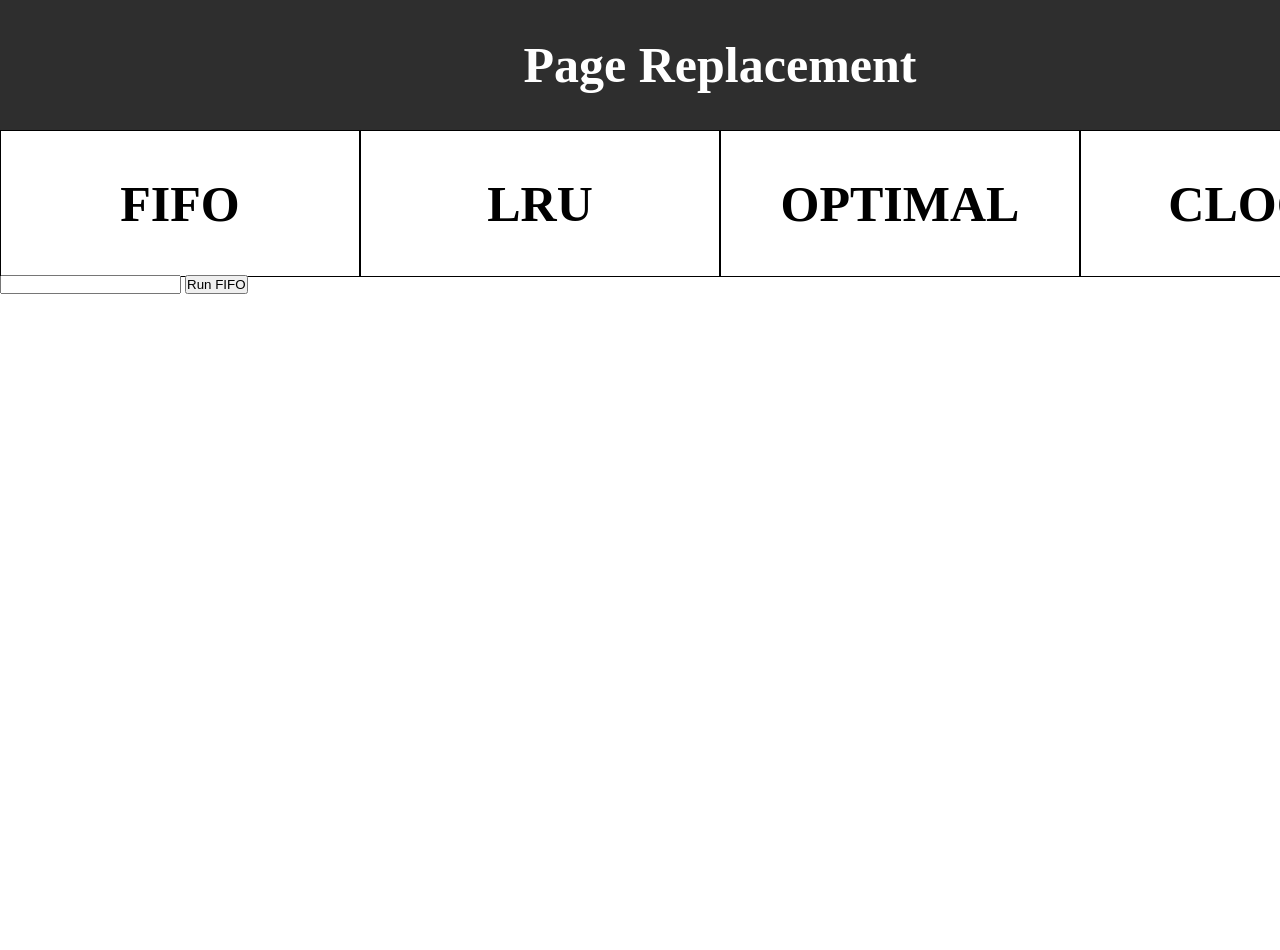
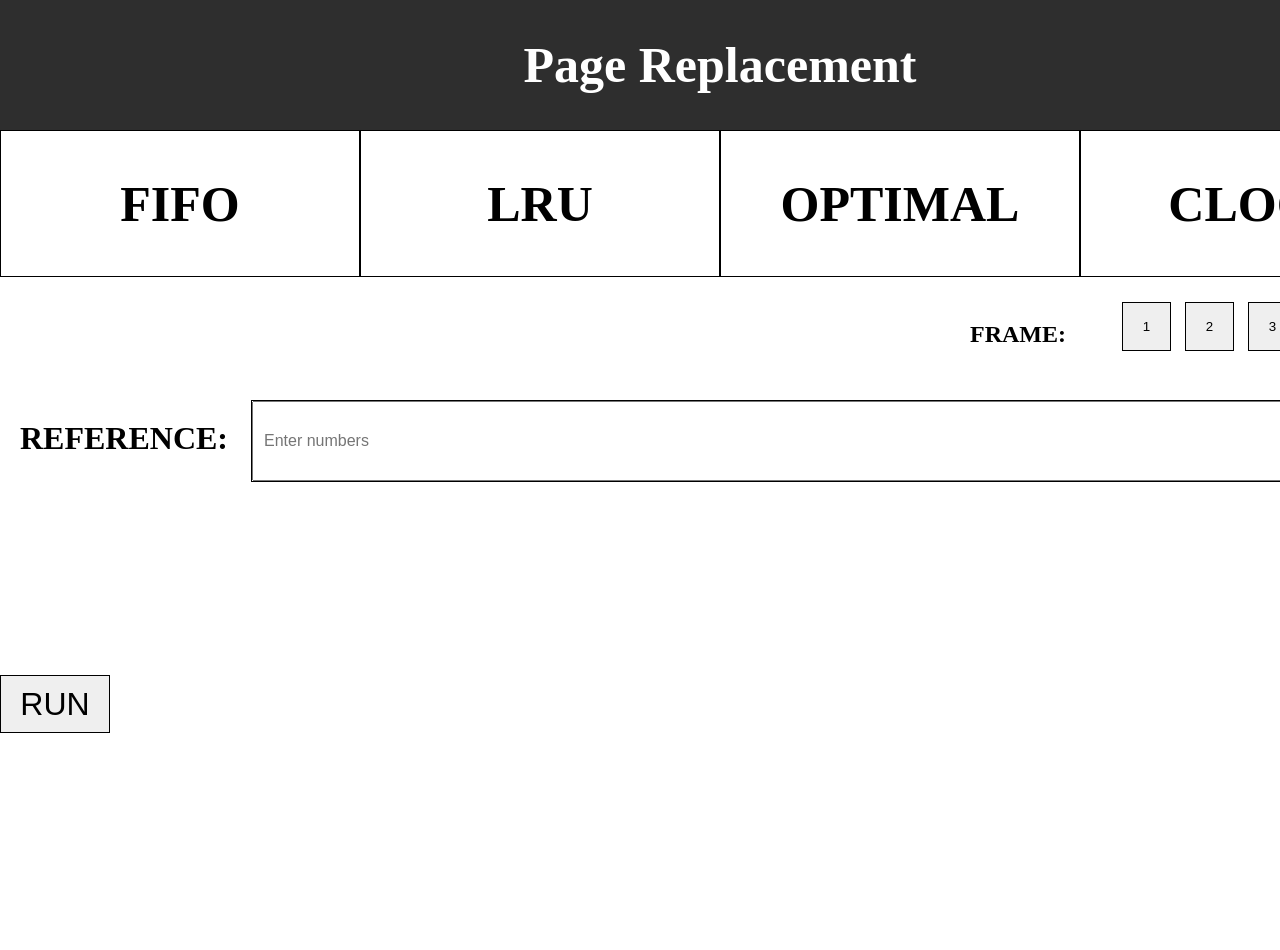
Before and after one commit to ZzVAZYzZ/page_replacement, a website: page index.html in a window 1280 px wide. Shown: the top 950 px of the page. Before the commit the page ends 800 px from the top, so only its background shows below. Drawn offline with Linux system fonts and the light colour scheme.

Commit message:
update client

```diff
--- a/index.html
+++ b/index.html
@@ -1,11 +1,13 @@
 <!DOCTYPE html>
 <html lang="en">
+
 <head>
     <meta charset="UTF-8">
     <meta name="viewport" content="width=device-width, initial-scale=1.0">
-    <title>Document</title>
+    <title>Calculate Page Replacement♥♥</title>
     <link rel="stylesheet" href="./scss/index.css">
 </head>
+
 <body>
     <div>
         <!-- navbar -->
@@ -13,9 +15,9 @@
             <!-- nav 1 -->
             <div class="nav-1">
                 <!-- title -->
-                 <div>
+                <div>
                     <h1>Page Replacement</h1>
-                 </div>
+                </div>
             </div>
             <!-- nav 2 -->
             <div class="nav-2">
@@ -34,38 +36,42 @@
             </div>
         </nav>
         <!-- input zone -->
+        <!-- result zone -->
+        <div>
+            <nav>
+                <div class="frame">
+                    <div class="frame-header">
+                        <h1>FRAME:</h1>
+                    </div>
+                    <div class="buttons">
+                        <div><button>1</button></div>
+                        <div><button>2</button></div>
+                        <div><button>3</button></div>
+                        <div><button>4</button></div>
+                        <div><button>5</button></div>
+                    </div>
+                </div>
+            </nav>
+            <div>
+                <nav>
+                    <div class="re">
+                        <div class="reference">
+                            <h1>REFERENCE:</h1>
+                        </div>
+                        <div class="number-box">
+                            <input type="text" class="number-input" placeholder="Enter numbers">
+                        </div>
+                    </div>
+                </nav>
+            </div>
+        </div>
 
-        <!-- result zone -->
+        <div class="run">
+            <nav><button>RUN</button></nav>
 
+        </div>
 
     </div>
+</body>
 
-
-
-
-
-
-
-
-
-
-
-
-
-
-
-
-
-
-
-
-
-
-
-
-    <input type="text" id="referenceDetail">
-    <button onclick="runCLOCK()">Run FIFO</button>
-    <div id="result"></div>
-    <script type="module" src="./index.js"></script>
-</body>
 </html>
--- a/scss/index.scss
+++ b/scss/index.scss
@@ -1,49 +1,145 @@
-*{
+* {
     margin: 0;
     padding: 0;
     text-decoration: none;
     list-style: none;
 }
 
-body{
-    div{
-        nav{
-            width: 1440px;
+body {
+
+    div {
+        nav {
+            width: 1440px; /* Ensure this width is appropriate for your layout */
             height: 275px;
 
-            .nav-1{
+            .nav-1 {
                 width: 100%;
                 height: 130px;
                 background-color: #2E2E2E;
                 display: flex;
                 align-items: center;
                 justify-content: center;
-                h1{
+
+                h1 {
                     color: #fff;
                     font-size: 50px;
-                    // text-shadow: 0 0 12px #fff,
-                    //             0 0 16px #fff,
-                    //             0 0 20px #fff;
                 }
             }
-            .nav-2{
+
+            .nav-2 {
                 display: flex;
                 flex-direction: row;
                 width: 100%;
                 height: 145px;
-                div{
+
+                div {
                     width: 360px;
                     height: 145px;
                     display: flex;
                     justify-content: center;
                     align-items: center;
                     border: 1px solid #000;
-                    h2{
+
+                    h2 {
                         font-size: 50px;
+                    }
+                    &:hover {
+                        background-color: #FF7675;
                     }
                 }
             }
         }
+    }
+
+    .frame {
+        display: flex; /* Đặt frame thành flex container để các phần tử con cùng nằm trên một hàng */
+        align-items: center; /* Căn chỉnh theo trục dọc */
+        justify-content: flex-end; /* Căn chỉnh các phần tử con sang bên phải */
+        .frame-header {
+            h1 {
+                width: 115px;
+                height: 43px;
+                display: flex;
+                margin: 30px;
+                align-items: flex-end;
+            }
+        }
+
+        .buttons {
+            display: flex;
+            margin-right: 10px; /* Khoảng cách giữa tiêu đề và các nút */
+
+            div {
+                button {
+                    width: 49px;
+                    height: 49px;
+                    margin: 7px;
+                    border: 1px solid black; /* Thay đổi từ border: 1px black sang border: 1px solid black */
+                    cursor: pointer;
+
+                    &:hover {
+                        background-color: #FF7675;
+                    }
+                }
+            }
+        }
+    }
+
+    .re{
+        display: flex;
+        align-items: center;
+        justify-content: flex-start;
+        margin-top: -150px;
+    }
+
+        .reference {
+            h1 {
+                margin-left: 20px;
+                width: 191px;
+                height: 43px;
+                font-size: 32px;
+                /* Adjust other styles as needed */
+            }
+        }
+
+        .number-box {
+            width: 1165px;
+            height: 80px;
+            margin-left: 40px; /* Adds margin to the left of .number-box */
+            border: 1px solid black;
+
+            .number-input {
+                width: 100%;
+                height: 80px;
+                padding: 10px;
+                font-size: 16px;
+                box-sizing: border-box;
+        }
+    }
+
+
+    .run {
+        width: 1440px;
+        height: auto;
+        display: flex;
+        align-items: flex-end;
+        justify-content: flex-end;
+
+
+
+        button {
+            width: 110px;
+            height: 58px;
+            font-size: 32px; /* Điều chỉnh kích thước chữ */
+            cursor: pointer;
+            border:1px solid black;
+
+            &:hover {
+                background-color: #FF7675;
+            }
+        }
 
     }
+
+
 }
```
Also changed, not shown: scss/index.css, 1 other file.
